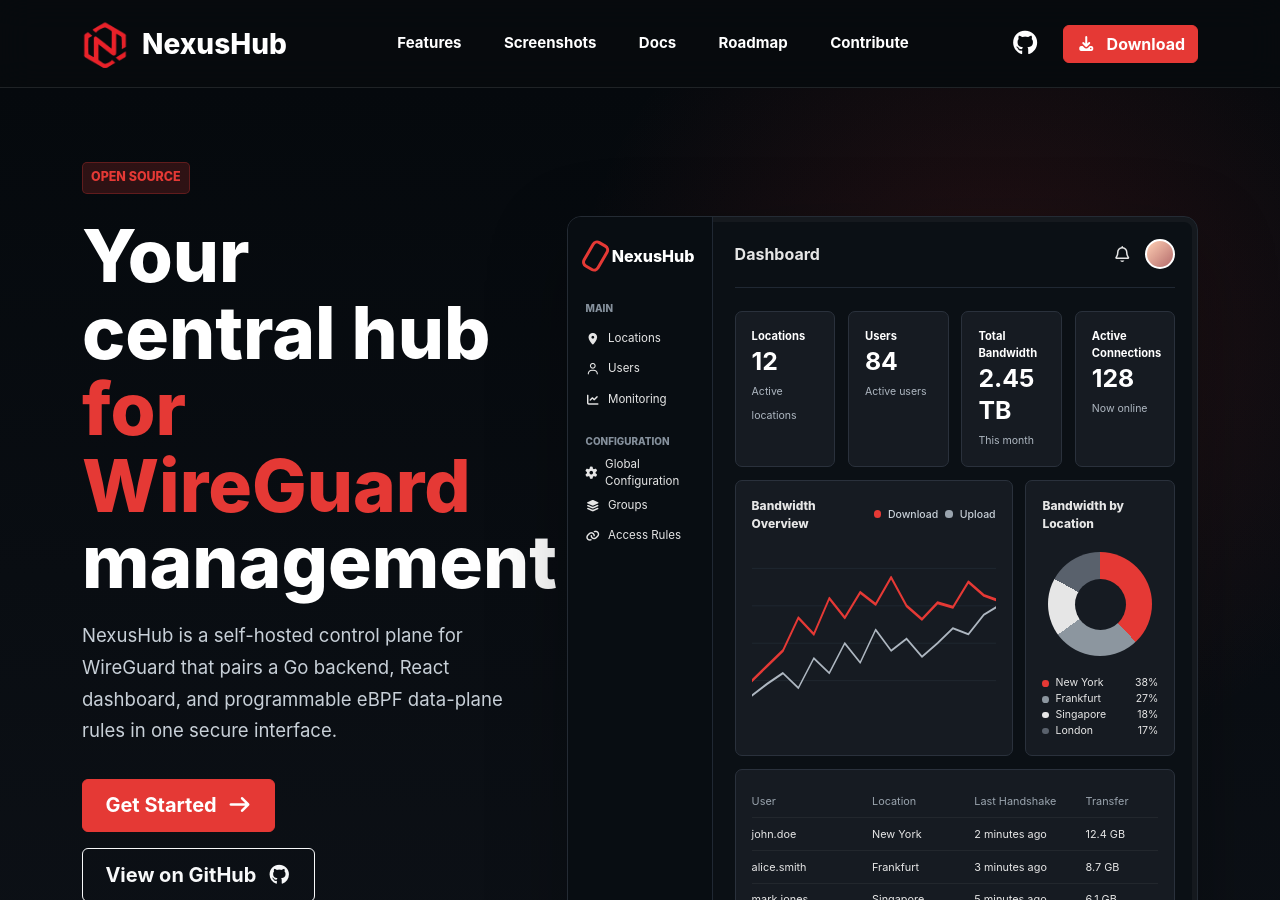
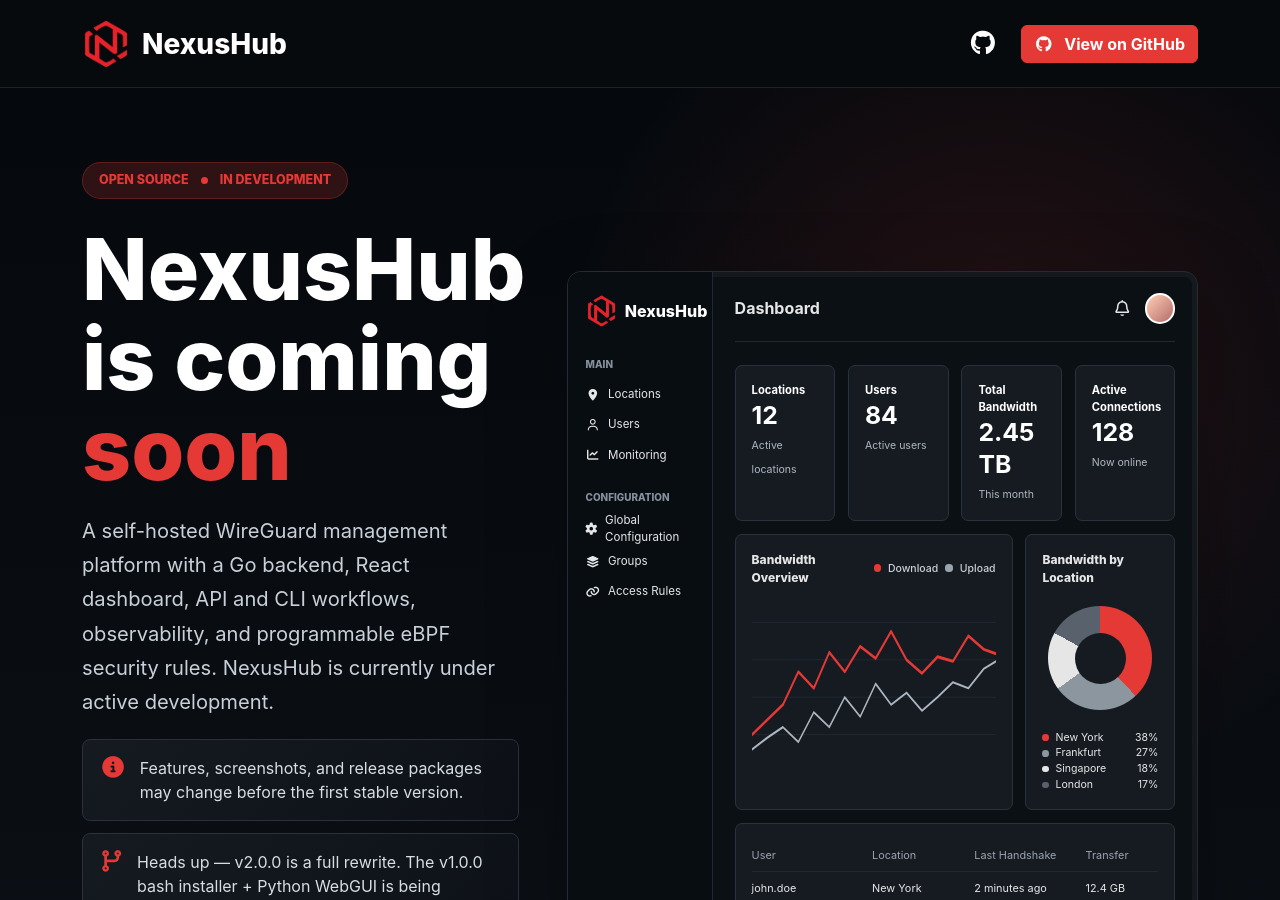
Before and after one commit to tomeksdev/nexus-hub, a Jekyll site: the page built from index.html, in a window 1280 px wide and 900 px high. Built offline with Jekyll 4.4.1, drawn with Linux system fonts in a browser that asks for light colours; some of the changed text lies outside the part shown.

Commit message:
Coming soon because project NexusHub is still under development and does not have any release yet.

```diff
--- a/_includes/header.html
+++ b/_includes/header.html
@@ -2,7 +2,7 @@
   <div class="container-xl">
     <a class="navbar-brand brand-mark" href="{{ '/' | relative_url }}" aria-label="NexusHub home">
       <span class="brand-logo" aria-hidden="true">
-        <img src="{{ '/assets/img/logo.png' | relative_url }}" alt="">
+        <img src="{{ '/assets/img/N_hexagonal.svg' | relative_url }}" alt="">
       </span>
       <span>NexusHub</span>
     </a>
@@ -10,7 +10,7 @@
       <i class="fa-solid fa-bars"></i>
     </button>
     <div class="collapse navbar-collapse" id="siteMenu">
-      <ul class="navbar-nav mx-auto">
+      <ul class="navbar-nav mx-auto site-menu-links" aria-hidden="true">
         <li class="nav-item"><a class="nav-link" href="{{ '/#features' | relative_url }}">Features</a></li>
         <li class="nav-item"><a class="nav-link" href="{{ '/#screenshots' | relative_url }}">Screenshots</a></li>
         <li class="nav-item"><a class="nav-link" href="{{ '/docs/' | relative_url }}">Docs</a></li>
@@ -21,9 +21,9 @@
         <a class="icon-link" href="https://github.com/tomeksdev/NexusHub" aria-label="View NexusHub on GitHub">
           <i class="fa-brands fa-github"></i>
         </a>
-        <a class="btn btn-primary" href="https://github.com/tomeksdev/NexusHub/releases">
-          <i class="fa-solid fa-download"></i>
-          <span>Download</span>
+        <a class="btn btn-primary" href="https://github.com/tomeksdev/NexusHub">
+          <i class="fa-brands fa-github"></i>
+          <span>View on GitHub</span>
         </a>
       </div>
     </div>
--- a/_layouts/default.html
+++ b/_layouts/default.html
@@ -4,6 +4,8 @@
     <meta charset="utf-8">
     <meta name="viewport" content="width=device-width, initial-scale=1">
     <meta name="theme-color" content="#0d1117">
+    <link rel="icon" type="image/svg+xml" href="{{ '/assets/img/N_hexagonal.svg' | relative_url }}">
+    <link rel="shortcut icon" href="{{ '/assets/img/N_hexagonal.svg' | relative_url }}">
     {% seo %}
     <link rel="stylesheet" href="{{ '/assets/vendor/bootstrap/css/bootstrap.min.css' | relative_url }}">
     <link rel="stylesheet" href="{{ '/assets/vendor/fontawesome/css/all.min.css' | relative_url }}">
--- a/assets/css/main.css
+++ b/assets/css/main.css
@@ -80,18 +80,13 @@
   color: var(--primary);
   display: inline-flex;
   position: relative;
-  overflow: hidden;
   width: 3rem;
   height: 3rem;
 }
 
 .brand-logo img {
-  position: absolute;
-  top: -1.32rem;
-  left: -2.46rem;
-  width: 7.25rem;
-  height: 7.25rem;
-  max-width: none;
+  width: 100%;
+  height: 100%;
   object-fit: contain;
   display: block;
 }
@@ -109,6 +104,11 @@
 .site-nav .nav-link:hover,
 .site-nav .nav-link:focus {
   color: var(--primary);
+}
+
+.site-menu-links {
+  visibility: hidden;
+  pointer-events: none;
 }
 
 .navbar-toggler {
@@ -132,10 +132,16 @@
 }
 
 .hero-section {
-  padding: 4.6rem 0 3.2rem;
+  padding: 4.6rem 0 3.8rem;
   background:
     radial-gradient(circle at 78% 26%, rgba(229, 57, 53, 0.14), transparent 27rem),
     linear-gradient(180deg, #05090d 0%, var(--background) 100%);
+}
+
+.coming-soon-section {
+  min-height: calc(100vh - 210px);
+  display: flex;
+  align-items: center;
 }
 
 .eyebrow,
@@ -152,10 +158,26 @@
   text-transform: uppercase;
 }
 
+.split-eyebrow {
+  align-items: center;
+  gap: 0.75rem;
+  border-radius: 999px;
+  padding: 0.52rem 1rem;
+}
+
+.split-eyebrow b,
+.preview-label b,
+.build-badge b {
+  width: 0.44rem;
+  height: 0.44rem;
+  background: var(--primary);
+  border-radius: 50%;
+}
+
 .hero-section h1 {
   margin: 1.55rem 0 1.25rem;
   color: #fff;
-  font-size: clamp(2.9rem, 6vw, 4.55rem);
+  font-size: clamp(3.4rem, 6.7vw, 6.2rem);
   line-height: 1.05;
   font-weight: 850;
 }
@@ -167,8 +189,31 @@
 .hero-copy {
   max-width: 38rem;
   color: #c8d0d8;
-  font-size: 1.16rem;
+  font-size: 1.26rem;
   line-height: 1.7;
+}
+
+.coming-note {
+  display: flex;
+  align-items: flex-start;
+  gap: 1rem;
+  max-width: 42rem;
+  margin-top: 1.2rem;
+  padding: 1rem 1.2rem;
+  color: #d7dde3;
+  background: linear-gradient(135deg, rgba(22, 27, 34, 0.95), rgba(13, 17, 23, 0.92));
+  border: 1px solid #2a313c;
+  border-radius: 8px;
+}
+
+.rewrite-note {
+  margin-top: 0.75rem;
+}
+
+.coming-note i {
+  color: var(--primary);
+  font-size: 1.35rem;
+  margin-top: 0.1rem;
 }
 
 .hero-actions,
@@ -190,18 +235,39 @@
 
 .trust-row {
   margin-top: 2.25rem;
+  padding-top: 1.5rem;
   color: #d7dde3;
-  gap: 1.5rem;
+  border-top: 1px solid #2a313c;
+  gap: 1.3rem;
 }
 
 .trust-row span {
   display: inline-flex;
-  align-items: center;
+  align-items: flex-start;
   gap: 0.55rem;
+  max-width: 12.5rem;
 }
 
 .trust-row i {
+  color: var(--primary);
+  font-size: 1.7rem;
+  margin-top: 0.12rem;
+}
+
+.trust-row strong,
+.trust-row small {
+  display: block;
+}
+
+.trust-row strong {
   color: #fff;
+  line-height: 1.35;
+}
+
+.trust-row small {
+  color: #c9d1d9;
+  margin-top: 0.25rem;
+  line-height: 1.45;
 }
 
 .dashboard-frame {
@@ -232,11 +298,9 @@
 }
 
 .mini-logo {
-  width: 1.4rem;
-  height: 1.4rem;
-  border: 3px solid var(--primary);
-  border-radius: 6px;
-  transform: rotate(30deg);
+  width: 2rem;
+  height: 2rem;
+  object-fit: contain;
 }
 
 .app-sidebar small {
@@ -482,6 +546,59 @@
   background: #071016;
   border-top: 1px solid var(--border);
   border-bottom: 1px solid var(--border);
+}
+
+.coming-trust-row {
+  background:
+    linear-gradient(180deg, rgba(7, 16, 22, 0.98), rgba(9, 14, 20, 0.98));
+}
+
+.coming-trust-row .container-xl {
+  border-top: 1px solid rgba(255, 255, 255, 0.08);
+  border-bottom: 1px solid rgba(255, 255, 255, 0.08);
+}
+
+.coming-trust-row .col-md-4 > div {
+  display: grid;
+  grid-template-columns: 3rem minmax(0, 1fr);
+  column-gap: 1rem;
+  align-items: center;
+  min-height: 120px;
+  padding: 1.45rem 1.6rem;
+}
+
+.coming-trust-row .col-md-4:first-child > div {
+  border-left: 1px solid rgba(255, 255, 255, 0.07);
+}
+
+.coming-trust-row .col-md-4 > div {
+  border-right: 1px solid rgba(255, 255, 255, 0.07);
+}
+
+.coming-trust-row i {
+  float: none;
+  display: grid;
+  place-items: center;
+  width: 3rem;
+  height: 3rem;
+  margin: 0;
+  background: rgba(229, 57, 53, 0.1);
+  border: 1px solid rgba(229, 57, 53, 0.28);
+  border-radius: 10px;
+  font-size: 1.5rem;
+}
+
+.coming-trust-row strong,
+.coming-trust-row span {
+  grid-column: 2;
+}
+
+.coming-trust-row strong {
+  margin-bottom: 0.25rem;
+}
+
+.coming-trust-row span {
+  font-size: 0.92rem;
 }
 
 .quick-features .col-md-3 > div {
--- a/index.html
+++ b/index.html
@@ -7,33 +7,36 @@
 {% include header.html %}
 
 <main id="home">
-  <section class="hero-section">
+  <section class="hero-section coming-soon-section">
     <div class="container-xl">
       <div class="row align-items-center g-5">
         <div class="col-lg-5">
-          <span class="eyebrow">Open Source</span>
-          <h1>Your central hub <span>for WireGuard</span> management</h1>
-          <p class="hero-copy">NexusHub is a self-hosted control plane for WireGuard that pairs a Go backend, React dashboard, and programmable eBPF data-plane rules in one secure interface.</p>
+          <span class="eyebrow split-eyebrow">Open Source <b></b> In Development</span>
+          <h1>NexusHub is coming <span>soon</span></h1>
+          <p class="hero-copy">A self-hosted WireGuard management platform with a Go backend, React dashboard, API and CLI workflows, observability, and programmable eBPF security rules. NexusHub is currently under active development.</p>
+          <div class="coming-note">
+            <i class="fa-solid fa-circle-info"></i>
+            <span>Features, screenshots, and release packages may change before the first stable version.</span>
+          </div>
+          <div class="coming-note rewrite-note">
+            <i class="fa-solid fa-code-branch"></i>
+            <span>Heads up — v2.0.0 is a full rewrite. The v1.0.0 bash installer + Python WebGUI is being replaced. Legacy files remain in git history for reference.</span>
+          </div>
           <div class="hero-actions">
-            <a class="btn btn-primary btn-lg" href="#docs">
-              <span>Get Started</span>
-              <i class="fa-solid fa-arrow-right"></i>
+            <a class="btn btn-primary btn-lg" href="https://github.com/tomeksdev/NexusHub">
+              <i class="fa-brands fa-github"></i>
+              <span>View Development on GitHub</span>
             </a>
-            <a class="btn btn-outline-light btn-lg" href="https://github.com/tomeksdev/NexusHub">
-              <span>View on GitHub</span>
-              <i class="fa-brands fa-github"></i>
+            <a class="btn btn-outline-light btn-lg" href="https://github.com/tomeksdev/NexusHub/tree/main/docs">
+              <i class="fa-solid fa-book-open"></i>
+              <span>Read Early Docs</span>
             </a>
-          </div>
-          <div class="trust-row" aria-label="Project qualities">
-            <span><i class="fa-solid fa-shield-halved"></i>Secure by default</span>
-            <span><i class="fa-solid fa-server"></i>Self-hosted</span>
-            <span><i class="fa-brands fa-osi"></i>Open Source</span>
           </div>
         </div>
         <div class="col-lg-7">
           <div class="dashboard-frame" aria-label="Dashboard preview">
             <div class="app-sidebar">
-              <div class="mini-brand"><span class="mini-logo"></span>NexusHub</div>
+              <div class="mini-brand"><img class="mini-logo" src="{{ '/assets/img/N_hexagonal.svg' | relative_url }}" alt="">NexusHub</div>
               <small>Main</small>
               <span><i class="fa-solid fa-location-dot"></i>Locations</span>
               <span><i class="fa-regular fa-user"></i>Users</span>
@@ -90,7 +93,17 @@
     </div>
   </section>
 
-  <section class="quick-features" aria-label="Primary feature summary">
+  <section class="quick-features coming-trust-row" aria-label="Project status summary">
+    <div class="container-xl">
+      <div class="row g-0">
+        <div class="col-md-4"><div><i class="fa-solid fa-code"></i><strong>100% Open Source</strong><span>Transparent, community driven, and GPL-3.0 licensed.</span></div></div>
+        <div class="col-md-4"><div><i class="fa-solid fa-rocket"></i><strong>Under Active Development</strong><span>New features, fixes, and improvements are landing.</span></div></div>
+        <div class="col-md-4"><div><i class="fa-solid fa-shield-halved"></i><strong>Privacy First</strong><span>Self-hosted by design. Your data stays yours.</span></div></div>
+      </div>
+    </div>
+  </section>
+
+  <section class="quick-features" aria-label="Primary feature summary" hidden>
     <div class="container-xl">
       <div class="row g-0">
         <div class="col-md-3"><div><i class="fa-solid fa-network-wired"></i><strong>WireGuard Management</strong><span>Manage locations, peers, and configurations with ease.</span></div></div>
@@ -101,7 +114,7 @@
     </div>
   </section>
 
-  <section id="features" class="section-pad light-band">
+  <section id="features" class="section-pad light-band" hidden>
     <div class="container-xl">
       <div class="section-heading">
         <span>Features</span>
@@ -122,7 +135,7 @@
     </div>
   </section>
 
-  <section id="screenshots" class="section-pad screenshots-section">
+  <section id="screenshots" class="section-pad screenshots-section" hidden>
     <div class="container-xl">
       <div class="section-heading inverse">
         <span>Screenshots</span>
@@ -148,7 +161,7 @@
     </div>
   </section>
 
-  <section id="docs" class="section-pad light-band">
+  <section id="docs" class="section-pad light-band" hidden>
     <div class="container-xl">
       <div class="section-heading">
         <span>Docs</span>
@@ -167,7 +180,7 @@
     </div>
   </section>
 
-  <section id="roadmap" class="section-pad roadmap-section">
+  <section id="roadmap" class="section-pad roadmap-section" hidden>
     <div class="container-xl">
       <div class="section-heading inverse">
         <span>Roadmap</span>
@@ -185,7 +198,7 @@
     </div>
   </section>
 
-  <section id="contribute" class="section-pad contribute-section">
+  <section id="contribute" class="section-pad contribute-section" hidden>
     <div class="container-xl">
       <div class="contribute-panel">
         <div>
```
Also changed, not shown: README.md, assets/img/N_hexagonal.svg (added), 1 other file.
